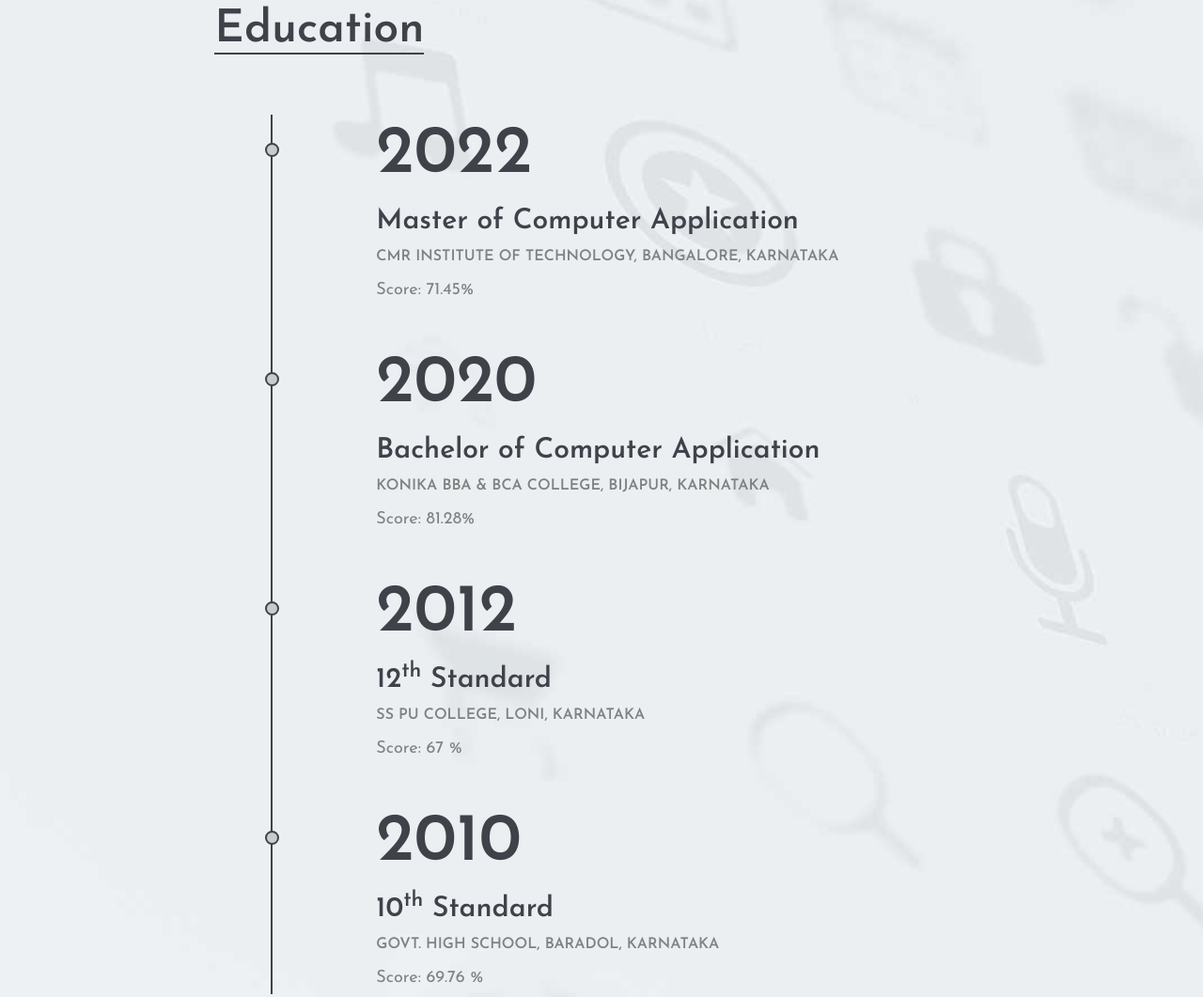
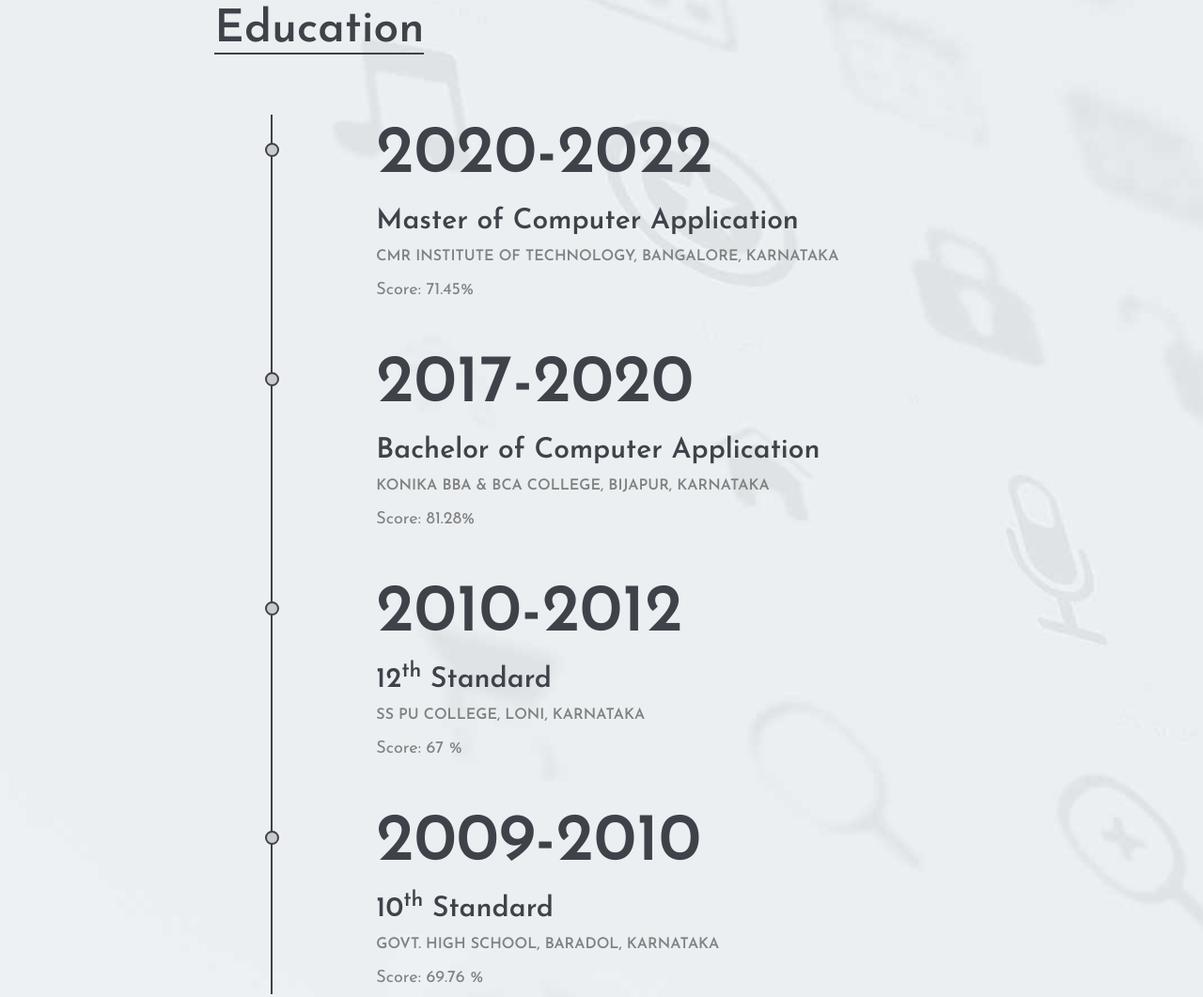
Before and after one commit to ashayadawad/resume, a plain HTML site: page index.html in a window 1280 px wide. Shown: the part 1780-2841 px from the top of the page at 94% size. Drawn offline with Linux system fonts and the light colour scheme.

Commit message:
Update index.html

```diff
--- a/index.html
+++ b/index.html
@@ -118,25 +118,25 @@
 					</div>
 					<ul class="resume-list">
 						<li>
-							<h2>2022</h2>
+							<h2>2020-2022</h2>
 							<h3>Master of Computer Application</h3>
 							<h4>CMR Institute of Technology, Bangalore, Karnataka</h4>
 							<p>Score: 71.45%</p>
 						</li>
 						<li>
-							<h2>2020</h2>
+							<h2>2017-2020</h2>
 							<h3>Bachelor of Computer Application</h3>
 							<h4>Konika BBA & BCA College, Bijapur, Karnataka</h4>
 							<p>Score: 81.28%</p>
 						</li>
 						<li>
-							<h2>2012</h2>
+							<h2>2010-2012</h2>
 							<h3>12<sup>th</sup> Standard</h3>
 							<h4>SS PU College, Loni, Karnataka</h4>
 							<p>Score: 67 %</p>
 						</li>
 						<li>
-							<h2>2010</h2>
+							<h2>2009-2010</h2>
 							<h3>10<sup>th</sup> Standard</h3>
 							<h4>Govt. High School, Baradol, Karnataka</h4>
 							<p>Score: 69.76 %</p>
```
